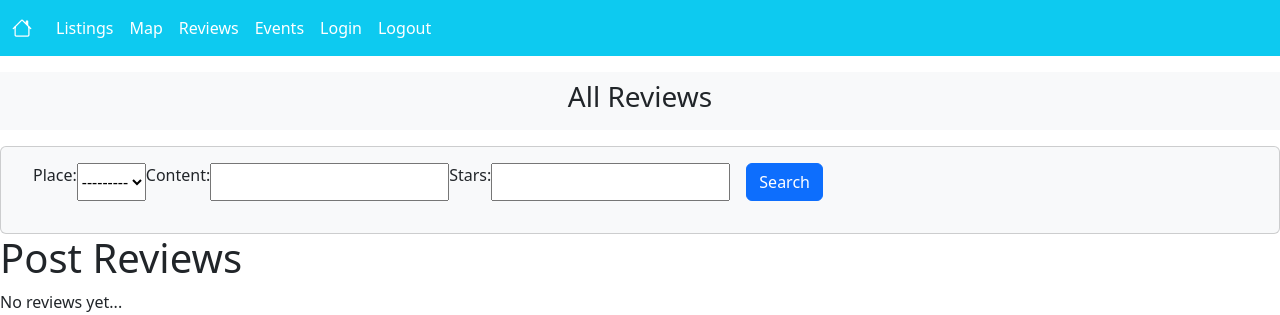
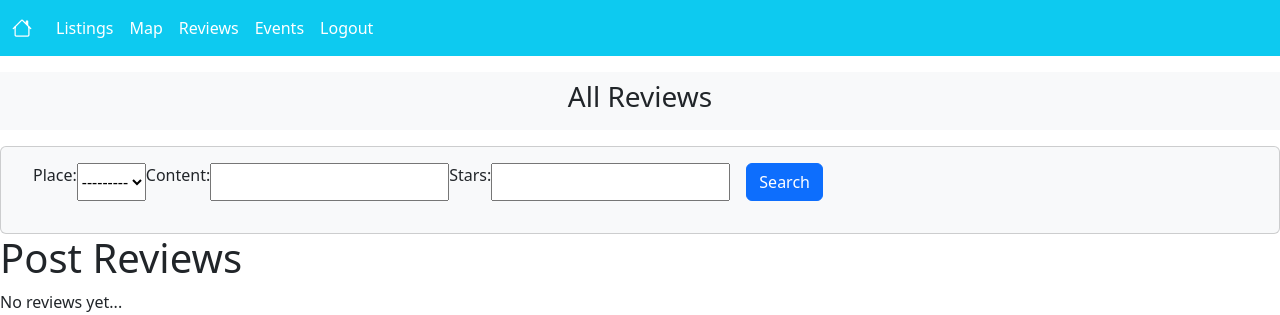
Before and after one commit to zachogan007/UVA_OffGroundsHousingWebApp, a Django app: page /reviews/ in a window 1280 px wide. Shown: the top 315 px of the page. Run offline with Django 3.2, Linux system fonts and the light colour scheme; the visitor is signed in with stand-in values (Sample User, id 1); data that the repository does not hold is empty; some libraries are stand-ins or nearby versions.

Commit message:
Update review_list.html

```diff
--- a/offGrounds/templates/review/review_list.html
+++ b/offGrounds/templates/review/review_list.html
@@ -28,9 +28,6 @@
          </li>
          <li>
           <a class="nav-item nav-link active text-sm text-white" href="/calendar">Events</a>
-        </li>
-        <li>
-            <a class="nav-item nav-link active text-sm text-white" href="/login">Login</a>
         </li>
          <li>
           <a class="nav-item nav-link active text-sm text-white" href="/logout">Logout</a>
```
